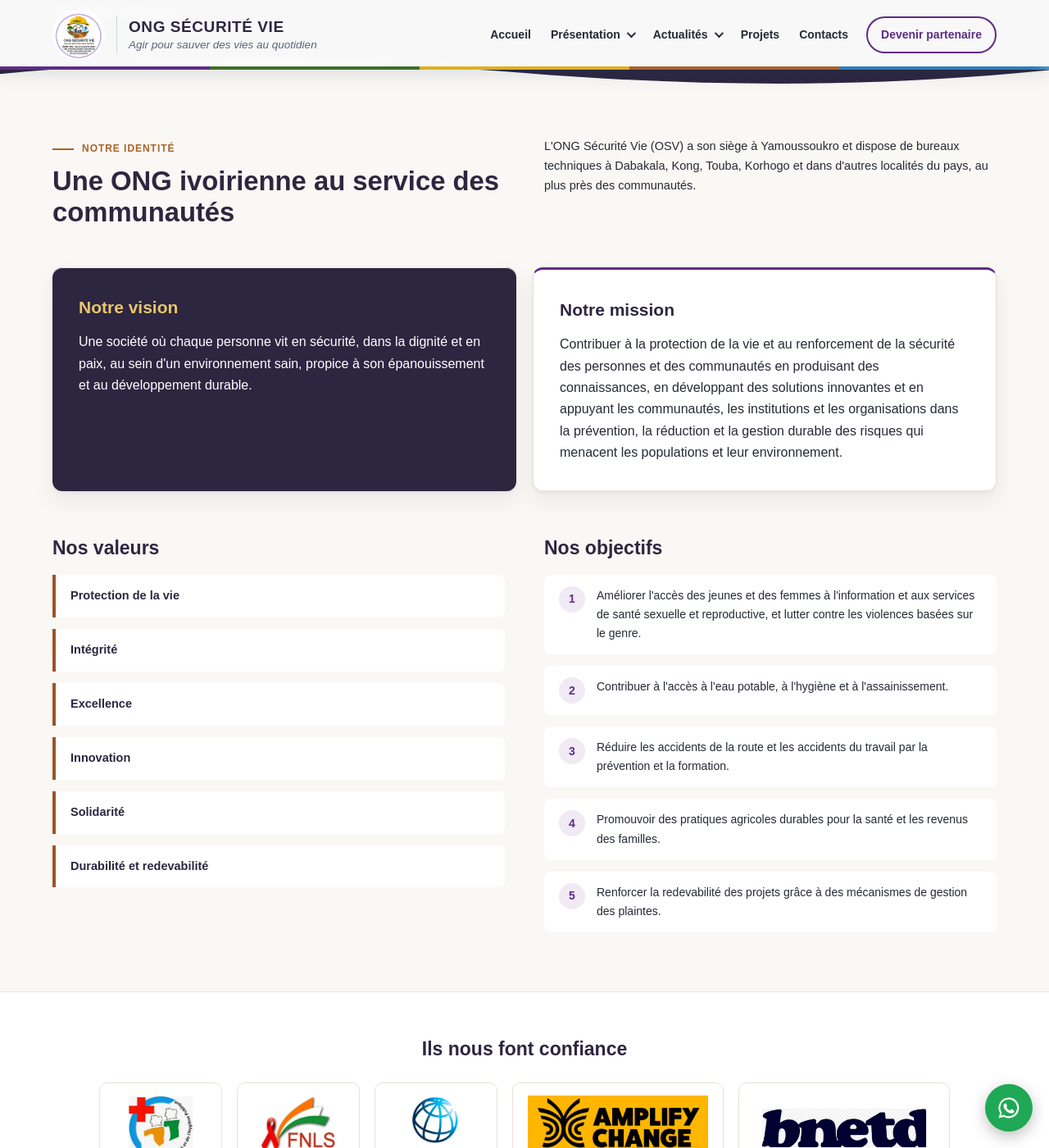
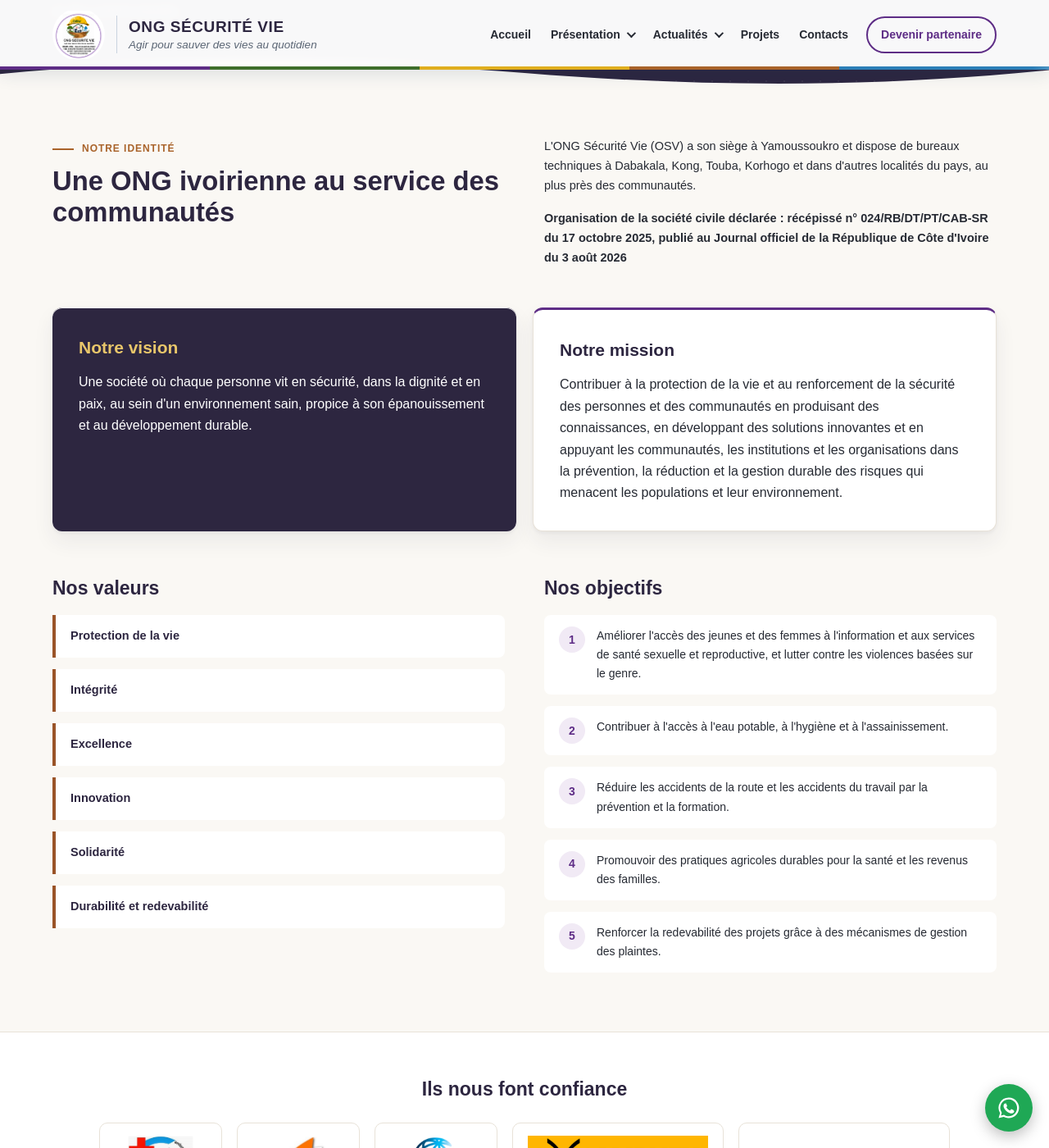
Before and after one commit to 28121989/securitevie, a Jekyll site: the page built from qui-sommes-nous/index.html, in a window 1280 px wide and 1400 px high, scrolled down 305 px. Shown: the whole window at 82% size. Built offline with Jekyll 4.4.1, drawn with Linux system fonts in a browser that asks for light colours; some of the changed text lies outside the part shown.

Commit message:
Équipe : points forts tirés des CV ; statut juridique (récépissé publié au Journal officiel)
Co-Authored-By: Claude Opus 5.5 <noreply@anthropic.com>
Claude-Session: https://claude.ai/code/session_01262HA5rZ83JQTF28FkeJSc

```diff
--- a/_data/infos.yml
+++ b/_data/infos.yml
@@ -16,3 +16,4 @@ partenaires:
   - BNETD
   - BANQUE MONDIALE
   - PFO
+agrement: "Organisation de la société civile déclarée : récépissé n° 024/RB/DT/PT/CAB-SR du 17 octobre 2025, publié au Journal officiel de la République de Côte d'Ivoire du 3 août 2026"
--- a/assets/style.css
+++ b/assets/style.css
@@ -709,3 +709,8 @@ h2{font-size:clamp(1.5rem,2.6vw,2.05rem)}
 .eq-fonction{font-size:13px;font-weight:700;color:var(--prune)}
 .eq-carte .ex-annees{align-self:center;margin:4px 0}
 .eq-carte .ex-texte{text-align:center}
+.eq-atouts{list-style:none;margin:10px 0 0;padding:10px 0 0;border-top:1px dashed var(--trait);display:flex;flex-direction:column;gap:6px;text-align:left;width:100%}
+.eq-atouts li{position:relative;padding-left:16px;font-size:12.5px;line-height:1.45;color:#3F4652}
+.eq-atouts li::before{content:"";position:absolute;left:2px;top:7px;width:6px;height:6px;border-radius:50%;background:var(--c,var(--prune))}
+.statut-legal{max-width:820px;background:var(--sable);border-left:4px solid var(--prune);border-radius:0 10px 10px 0;padding:14px 18px;font-size:13.5px;margin:0 0 26px}
+.statut-legal strong{display:block;font-size:11.5px;letter-spacing:.1em;text-transform:uppercase;color:var(--terre);margin-bottom:4px}
--- a/organisation/index.html
+++ b/organisation/index.html
@@ -10,6 +10,7 @@ description: "Gouvernance et équipe de direction de l'ONG Sécurité Vie (OSV),
 {% assign e = site.data.equipe %}
 <section class="section-page"><div class="bloc">
 <h2 class="titre-section">Notre gouvernance</h2>
+{% if site.data.infos.agrement and site.data.infos.agrement != "" %}<p class="statut-legal"><strong>Statut juridique</strong> {{ site.data.infos.agrement }}, conformément à l'ordonnance n° 2024-368 du 12 juin 2024 relative à l'organisation de la société civile.</p>{% endif %}
 <ol class="gouv">
 {% for g in e.gouvernance %}<li><h3>{{ g.titre }}</h3><p>{{ g.texte }}</p></li>
 {% endfor %}</ol>
@@ -24,6 +25,7 @@ description: "Gouvernance et équipe de direction de l'ONG Sécurité Vie (OSV),
 <strong class="eq-nom">{{ x.nom }}</strong><span class="eq-fonction">{{ x.fonction }}</span>
 {% if x.annees and x.annees != "" %}<span class="ex-annees">{{ x.annees }} d'expérience</span>{% endif %}
 <span class="ex-texte">{{ x.texte }}</span>
+{% if x.atouts and x.atouts.size > 0 %}<ul class="eq-atouts">{% for a in x.atouts %}<li>{{ a }}</li>{% endfor %}</ul>{% endif %}
 </li>{% endfor %}</ul>{% endfor %}
 </div></section>
 {% if e.moyens and e.moyens.size > 0 %}
```
Also changed, not shown: _data/equipe.yml (+44 -9 lines), .pages.yml.
